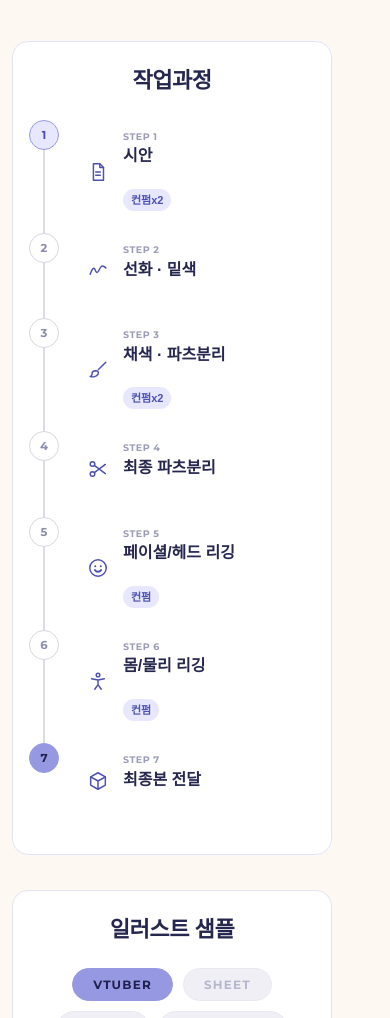
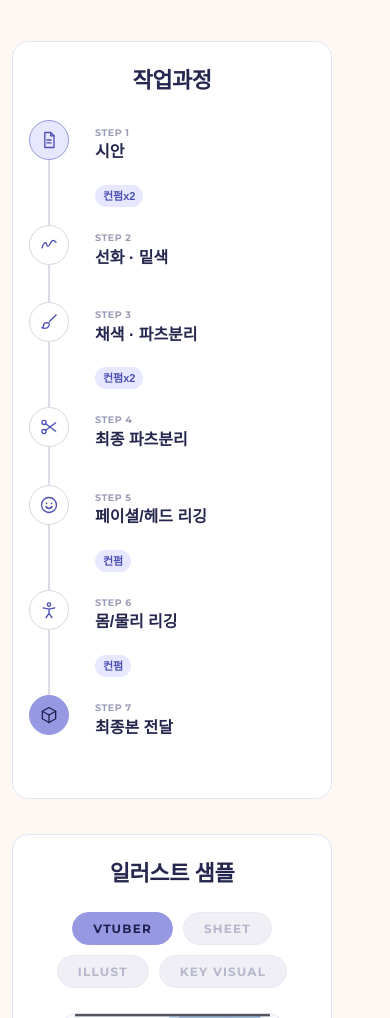
Before and after one commit to mororororo/artmug, a plain HTML site: page index.html in a window 390 px wide. Shown: the part 2519-3537 px from the top of the page. Drawn offline with Linux system fonts and the light colour scheme; a web font is replaced by a local one.

Commit message:
Process: icons inside connected circles instead of numbers
Co-Authored-By: Claude Opus 5.5 <noreply@anthropic.com>

```diff
--- a/index.html
+++ b/index.html
@@ -198,21 +198,23 @@ table{width:100%;border-collapse:collapse;font-size:14.5px}
 /* 작업과정 : 위 가로 스텝 라인(원형 번호, 카드 왼쪽에 맞춤) + 아래 같은 높이의 카드 7장 */
 .flow2{--gap:16px;display:grid;grid-template-columns:repeat(7,minmax(0,1fr));gap:0 var(--gap);padding-top:2px}
 .fs{position:relative;display:flex;flex-direction:column;min-width:0}
-.fs-dot{position:relative;z-index:1;display:grid;place-items:center;align-self:center;width:30px;height:30px;margin-bottom:16px;border:1.5px solid #D6D6DE;border-radius:50%;background:#fff;color:#8C8DAE;font:700 11.5px/1 var(--en)}
-.fs-dot svg{width:14px;height:14px;fill:none;stroke:#fff;stroke-width:2.6;stroke-linecap:round;stroke-linejoin:round}
+/* 각 단계 아이콘을 동그라미 안에 넣고, 동그라미끼리 가로선으로 이음 */
+.fs-dot{position:relative;z-index:1;display:grid;place-items:center;align-self:center;width:48px;height:48px;margin-bottom:14px;border:1.5px solid #D6D6DE;border-radius:50%;background:#fff}
+.fs-dot svg{width:24px;height:24px;fill:none;stroke:var(--bell-deep);stroke-width:1.6;stroke-linecap:round;stroke-linejoin:round}
+.fs.last .fs-dot svg{stroke:var(--on-bell)}
 /* 01 · 07 만 연보라 */
 .fs.mark .fs-dot{border-color:var(--bell);background:var(--chalk);color:var(--bell-deep)}
 /* 07 : 보라로 채움 */
 .fs.last .fs-dot{border-color:var(--bell);background:var(--bell);color:var(--on-bell)}
 /* 숫자를 원의 정중앙에 (영문 숫자 글꼴의 아래 여백만큼 보정) */
-.fs-dot{display:block;line-height:27px;padding:1px 0 0;text-align:center}
+
 /* 원과 원을 잇는 얇은 선 (첫 단계 오른쪽 일부는 Blue Bell) */
-.fs:not(:last-child)::before{content:"";position:absolute;left:calc(50% + 15px);top:14.25px;width:calc(100% + var(--gap) - 30px);height:1.5px;background:#DCDCE6}
-.fs-card{flex:1;display:flex;flex-direction:column;align-items:center;text-align:center;padding:5.33px 8px 18px;overflow:hidden;border:0;border-radius:12px;background:none;box-shadow:none;transition:transform .25s ease}
+.fs:not(:last-child)::before{content:"";position:absolute;left:calc(50% + 24px);top:23.25px;width:calc(100% + var(--gap) - 48px);height:1.5px;background:#DCDCE6}
+.fs-card{flex:1;display:flex;flex-direction:column;align-items:center;text-align:center;padding:0 8px 18px;overflow:hidden;border:0;border-radius:12px;background:none;box-shadow:none;transition:transform .25s ease}
 
 .fs-ic{flex:none;display:grid;place-items:center;width:30px;height:30px}
 .fs-ic svg{width:26px;height:26px;fill:none;stroke:var(--bell-deep);stroke-width:1.6;stroke-linecap:round;stroke-linejoin:round}
-.fs-step{margin-top:14px;color:#9B9CB5;font:700 10.5px/1 var(--en);letter-spacing:.08em}
+.fs-step{margin-top:0;color:#9B9CB5;font:700 10.5px/1 var(--en);letter-spacing:.08em}
 .fs-card b{margin-top:7px;font-size:18px;font-weight:700;line-height:1.35;word-break:keep-all;overflow-wrap:anywhere}
 /* 컨펌 횟수 : 카드 아래쪽 일부를 나눠 보라색으로 칠하고 그 안에 표시 */
 .fs-card b{margin-bottom:16px}
@@ -623,22 +625,23 @@ body.inframe .remote,body.ext-remote .remote{display:none}
 }
 @media (max-width:1100px){
   .flow2,.fphase{--gap:8px}
-  .fs-card{padding:14px 9px 16px}
-  .fs-ic{width:26px;height:26px}
-  .fs-ic svg{width:22px;height:22px}
-  .fs-step{margin-top:12px;font-size:9.5px;letter-spacing:.05em}
+  .fs-card{padding:0 6px 16px}
+  .fs-dot{width:42px;height:42px}
+  .fs-dot svg{width:21px;height:21px}
+  .fs:not(:last-child)::before{left:calc(50% + 21px);top:20.25px;width:calc(100% + var(--gap) - 42px)}
+  .fs-step{margin-top:0;font-size:9.5px;letter-spacing:.05em}
   .fs-card b{font-size:15px}
   .fs-card .bd{padding:2px 8px;font-size:11px}
 }
 @media (max-width:760px){
   /* 세로 타임라인 : 왼쪽 번호 원 + 세로선, 오른쪽 카드 */
   .flow2{grid-template-columns:minmax(0,1fr);gap:10px}
-  .fs{display:grid;grid-template-columns:30px minmax(0,1fr);column-gap:12px;align-items:start}
-  .fs-dot{margin:0;align-self:start}
-  .fs:not(:last-child)::before{left:14.25px;top:30px;width:1.5px;height:calc(100% - 30px + 10px)}
-  .fs-card{display:grid;grid-template-columns:auto minmax(0,1fr);column-gap:12px;align-items:center;padding:12px 14px}
-  .fs-ic{grid-row:1 / span 3}
-  .fs-step,.fs-card b,.fs-card .bd{grid-column:2}
+  .fs{display:grid;grid-template-columns:40px minmax(0,1fr);column-gap:12px;align-items:start}
+  .fs-dot{width:40px;height:40px;margin:0;align-self:start}
+  .fs-dot svg{width:20px;height:20px}
+  .fs:not(:last-child)::before{left:19.25px;top:40px;width:1.5px;height:calc(100% - 40px + 10px)}
+  .fs-card{display:grid;grid-template-columns:minmax(0,1fr);align-items:center;padding:8px 14px}
+  .fs-step,.fs-card b,.fs-card .bd{grid-column:1}
   .fs-step{margin-top:0}
   .fs-card b{margin-top:4px;font-size:16px}
   .fs-card .bd{justify-self:start;margin-top:6px}
@@ -1091,8 +1094,8 @@ body.inframe .remote,body.ext-remote .remote{display:none}
     el.innerHTML = steps.map(function (s, i) {
       var n = i + 1;
       return '<li class="fs' + (n === 1 ? ' mark' : '') + (n === last ? ' last' : '') + '">' +
-        '<span class="fs-dot" aria-hidden="true">' + n + '</span>' +
-        '<div class="fs-card"><span class="fs-ic"><svg viewBox="0 0 24 24" aria-hidden="true">' + ICON[s.i] + '</svg></span>' +
+        '<span class="fs-dot" aria-hidden="true"><svg viewBox="0 0 24 24">' + ICON[s.i] + '</svg></span>' +
+        '<div class="fs-card">' +
         '<span class="fs-step">STEP ' + n + '</span>' +
         '<b>' + esc(s.t) + '</b>' + (s.b ? '<em class="bd">' + esc(s.b) + '</em>' : '') + '</div></li>';
     }).join('');
```
